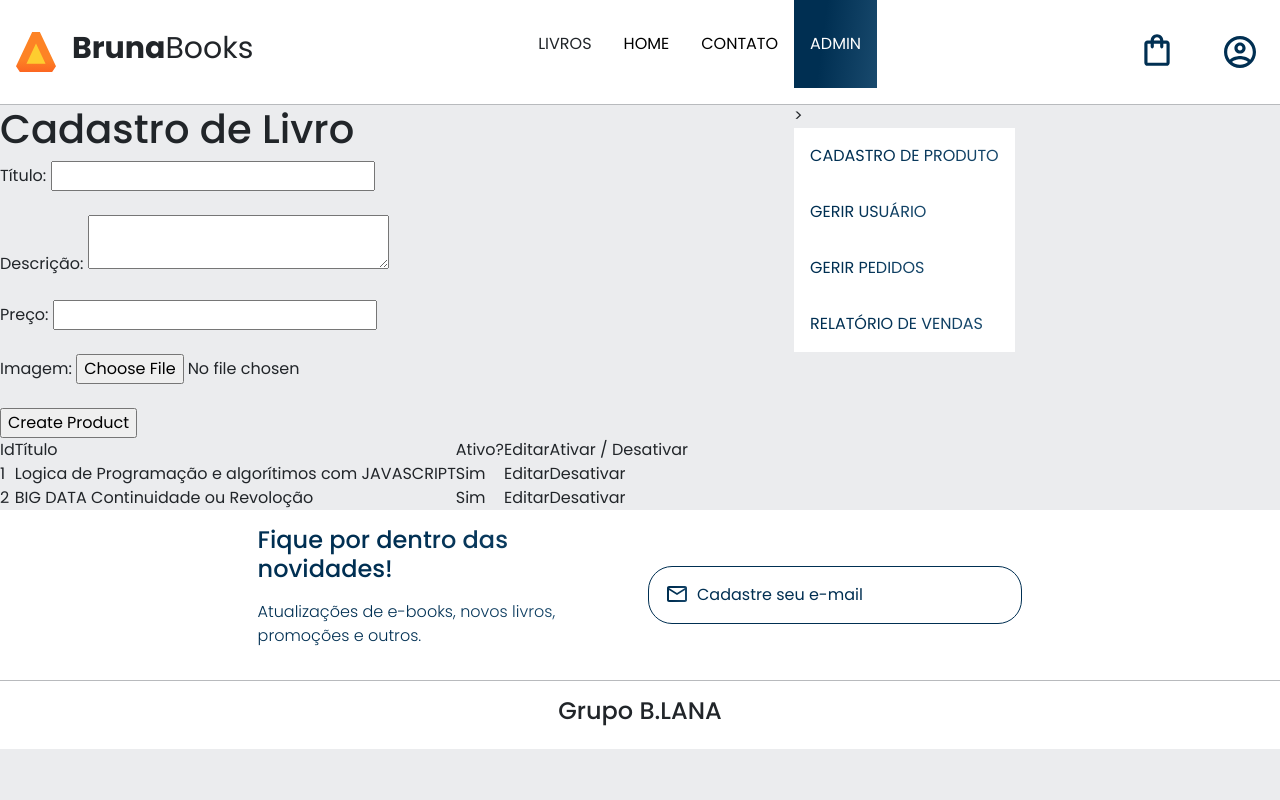
After one commit to BrunaLana/BrunaBooks, a PHP site: page /Views/livrocreate.php in a window 1280 px wide, after a click on "ADMIN". The commit adds this page. Run offline with PHP 8.4, Linux system fonts and the light colour scheme; data comes from the database, SQL or seed files in the repository; both versions use the stored data as it was after the commit.

Commit message:
adicionando arquivos novos e estruturando a applicacao

```diff
--- /dev/null
+++ b/Controllers/LivrosController.php
@@ -0,0 +1,46 @@
+<?php
+include('../conn.php');
+session_start();
+$conn = getDatabaseConnection();
+
+if ($_SERVER["REQUEST_METHOD"] == "POST") {
+
+    global $conn;
+
+    if ($conn->connect_error) {
+        die("Conexão falhou: " . $conn->connect_error);
+    }
+
+    $titulo = $_POST['titulo'];
+    $descricao = $_POST["descricao"];
+    $preco = $_POST["preco"];
+    $imagem = base64_encode(file_get_contents($_FILES["imagem"]['tmp_name']));
+
+    createLivro($titulo, $descricao, $preco, $imagem);
+}
+
+function getAll()
+{
+    global $conn;
+    $resultado = mysqli_query($conn, 'SELECT * FROM tbl_products');
+    $conn -> close();
+    return $resultado;
+}
+
+function createLivro($titulo, $descricao, $preco, $imagem)
+{
+    global $conn;
+    $sql = "INSERT INTO tbl_products (productName, productDesc, productImg,productPrice,isActive)
+    VALUES ( '$titulo' ,'$descricao','$imagem', $preco, true)";
+
+    if ($conn->query($sql) === TRUE) {
+        echo  "<script>alert('O produto foi insertido com sucesso!');location.href='../views/livroCreate.php';</script>";
+        exit();
+    }
+
+    $conn->close();
+}
+
+function updateLivro($id, $name, $description, $price, $image) {}
+
+function getLivro($id) {}
--- /dev/null
+++ b/Views/livroCreate.php
@@ -0,0 +1,148 @@
+<?php
+include('../Controllers/LivrosController.php');
+?>
+<!DOCTYPE html>
+<html>
+
+<head>
+    <meta charset="UTF-8">
+    <meta name="viewport" content="width=device width, initial-scale=1.0">
+    <title>BrunaBooks</title>
+
+    <script src="https://cdn.jsdelivr.net/npm/@popperjs/core@2.11.8/dist/umd/popper.min.js" integrity="sha384-I7E8VVD/ismYTF4hNIPjVp/Zjvgyol6VFvRkX/vR+Vc4jQkC+hVqc2pM8ODewa9r" crossorigin="anonymous"></script>
+    <script src="https://cdn.jsdelivr.net/npm/bootstrap@5.3.3/dist/js/bootstrap.min.js" integrity="sha384-0pUGZvbkm6XF6gxjEnlmuGrJXVbNuzT9qBBavbLwCsOGabYfZo0T0to5eqruptLy" crossorigin="anonymous"></script>
+    <script src="https://cdn.jsdelivr.net/npm/bootstrap@5.3.3/dist/js/bootstrap.bundle.min.js" integrity="sha384-YvpcrYf0tY3lHB60NNkmXc5s9fDVZLESaAA55NDzOxhy9GkcIdslK1eN7N6jIeHz" crossorigin="anonymous"></script>
+
+    <link rel="stylesheet" href="../reset.css">
+    <link rel="preconnect" href="https://fonts.googleapis.com">
+    <link rel="preconnect" href="https://fonts.gstatic.com" crossorigin>
+    <link href="https://fonts.googleapis.com/css2?family=Poppins:wght@300;400;500;700&display=swap" rel="stylesheet">
+    <link rel="stylesheet" href="https://cdn.jsdelivr.net/npm/swiper@8/swiper-bundle.min.css" />
+    <link href="https://fonts.googleapis.com/css2?family=Josefin+Sans:wght@400;700&display=swap" rel="stylesheet">
+    <link href="https://cdn.jsdelivr.net/npm/bootstrap@5.3.3/dist/css/bootstrap.min.css" rel="stylesheet" integrity="sha384-QWTKZyjpPEjISv5WaRU9OFeRpok6YctnYmDr5pNlyT2bRjXh0JMhjY6hW+ALEwIH" crossorigin="anonymous">
+
+    <link rel="stylesheet" href="../style.css">
+
+</head>
+<header class="cabecalho">
+    <div class="containers">
+        <input type="checkbox" id="menu" class="container__botao">
+        <label for="menu" class="container__rotulo">
+            <span class="cabecalho__menu-hamburguer container__imagem"></span>
+        </label>
+        <ul class="lista-menu">
+            <li class="lista-menu__titulo">Livros</li>
+            <li class="lista-menu__item"><a href="#" class="lista-menu__link">Home</a></li>
+            <li class="lista-menu__item"><a href="#" class="lista-menu__link">Todos</a></li>
+            <li class="lista-menu__item"><a href="#" class="lista-menu__link">Programação</a></li>
+            <li class="lista-menu__item"><a href="#" class="lista-menu__link">Redes</a></li>
+            <li class="lista-menu__item"><a href="#" class="lista-menu__link">Design & UX</a></li>
+        </ul>
+        <img src="../Icons/Logo.svg" alt="logo BrunaBooks" class="container__imagem">
+        <h1 class="container__titulo"><b class="container__titulo--negrito">Bruna</b>Books</h1>
+    </div>
+    <ul class="opcoes">
+        <input type="checkbox" id="opcoes-menu" class="opcoes__botao">
+        <label for="opcoes-menu" class="opcoes__rotulo">
+            <li class="opcoes__item">Livros</li>
+        </label>
+        <ul class="lista-menu">
+            <li class="lista-menu__item"><a href="livros.php" class="lista-menu__link">Todos</a></li>
+            <li class="lista-menu__item"><a href="#" class="lista-menu__link">Programação</a></li>
+            <li class="lista-menu__item"><a href="#" class="lista-menu__link">Redes</a></li>
+            <li class="lista-menu__item"><a href="#" class="lista-menu__link">Design & UX</a></li>
+        </ul>
+
+        <li class="opcoes__item"><a href="#" class="opcoes__link">Home</a></li>
+        <li class="opcoes__item"><a href="#" class="opcoes__link">Contato</a></li>
+        <?php
+        if (true)
+            echo '<ul class="menu-admin">
+                    <input type="checkbox" id="opcoes-menu-admin" class="opcoes__botao__admin">
+                    <label for="opcoes-menu-admin" class="opcoes__rotulo__admin">
+                        <li class="opcoes__item__admin">ADMIN</li>
+                    </label>
+                    <ul class="lista-menu-admin" style="z-index:9999;">>
+                        <li class="lista-menu__item"><a href="#" class="lista-menu__link">Cadastro de Produto</a></li>
+                        <li class="lista-menu__item"><a href="#" class="lista-menu__link">Gerir Usuário</a></li>
+                        <li class="lista-menu__item"><a href="#" class="lista-menu__link">Gerir Pedidos</a></li>
+                        <li class="lista-menu__item"><a href="#" class="lista-menu__link">Relatório de Vendas</a></li>
+                    </ul>
+                </ul>'
+        ?>
+    </ul>
+    <div class="containers">
+        <a href="#" class="container__link">
+            <img src="../Icons/Compras.svg" alt="Carrinho de compra" class="container__imagem">
+            <p class="container__texto">Minha sacola</p>
+        </a>
+        <a href="#" class="container__link">
+            <img src="../Icons/Usuário.svg" alt="Meu perfil" class="container__imagem">
+            <p class="container__texto">Meu perfil</p>
+        </a>
+    </div>
+</header>
+<hr />
+
+<body>
+    <h1>Cadastro de Livro</h1>
+    <section class="cadastro_Livros">
+        <form action="../controllers/LivrosController.php" method="POST" enctype="multipart/form-data">
+
+            <label for="title">Título:</label>
+            <input type="text" id="title" name="titulo" required><br><br>
+
+            <label for="description">Descrição:</label>
+            <textarea id="description" name="descricao" required></textarea><br><br>
+
+            <label for="price">Preço:</label>
+            <input type="number" id="price" name="preco" step="0.01" required><br><br>
+
+            <label for="imagem">Imagem:</label>
+            <input type="file" id="imagem" name="imagem" accept="image/*" required><br><br>
+
+            <input type="submit" value="Create Product">
+
+        </form>
+    </section>
+    <section class="listagem Livroes">
+        <?php
+         $books = getAll();
+         echo '<table>
+                <thead>
+                    <tr>
+                        <th>Id</th>
+                        <th>Título</th>
+                        <th>Ativo?</th>
+                        <th>Editar</th>
+                        <th>Ativar / Desativar</th>
+                    </tr>
+                </thead>
+                <tbody>';
+         while ($book = $books->fetch_assoc()):
+             echo  '<tr>
+                        <td>'.$book['productId'].'</td>
+                        <td>'.$book['productName'].'</td>
+                        <td>'.($book['isActive']==1? "Sim": "Não").'</td>
+                        <td>Editar</td>
+                        <td>'.($book['isActive']==1? "Desativar": "Ativar").'</td>
+                    </tr>';
+         endwhile;
+         echo ' </tbody>
+               </table>'
+        ?>
+    </section>
+    <section class="contato">
+        <div class="contato__descricao">
+            <h2 class="contato__titulo">Fique por dentro das novidades!</h2>
+            <p class="contato__texto">Atualizações de e-books, novos livros, promoções e outros.</p>
+        </div>
+        <input type="email" placeholder="Cadastre seu e-mail" class="contato__email">
+    </section>
+    <hr />
+    <footer class="rodape">
+        <h2 class="rodape__titulo">Grupo B.LANA</h2>
+    </footer>
+</body>
+
+</html>
--- a/style.css
+++ b/style.css
@@ -5,7 +5,7 @@
 @import url("styles/contato.css");
 @import url("styles/rodape.css");
 
-:root{
+:root {
     --cor-de-fundo: #EBECEE;
     --branco: #FFFFFF;
     --laranja: #EB9B00;
@@ -24,3 +24,7 @@ body {
     font-size: 16px;
     font-weight: 400;
 }
+
+.mouseon {
+    cursor: pointer;
+}
--- a/styles/header.css
+++ b/styles/header.css
@@ -15,9 +15,9 @@
     position: relative;
 }
 
-.container {
-    display:flex ;
-    align-items: center;
+.containers {
+    display: flex !important;
+    align-items: center !important;
 }
 
 .container__imagem {
@@ -29,13 +29,33 @@
     position: absolute;
     top: 100%;
     width: 45vw;
+    z-index:999;
+    padding: 0;
+}
+
+.lista-menu-admin {
+    display: none;
+    position: absolute;
+    top: 100%;
+    width: 45vw;
+    z-index:999;
+    padding: 0;
+}
+
+.menu-admin{
+    padding: 0;
 }
 
 .container__botao:checked~.lista-menu {
     display: block;
 }
 
-.lista-menu__titulo,.lista-menu__item  {
+.container__botao:checked~.lista-menu-admin {
+    display: block;
+}
+
+.lista-menu__titulo,
+.lista-menu__item {
     padding: 1em;
     background-color: var(--branco);
 }
@@ -57,7 +77,7 @@
     display: none;
 }
 
-.container__titulo{
+.container__titulo {
     display: none;
 }
 
@@ -65,15 +85,15 @@
     display: none;
 }
 
-.container__texto{
+.container__texto {
     display: none;
 }
 
-.container__botao:checked~ .container__rotulo> .cabecalho__menu-hamburguer{
+.container__botao:checked~.container__rotulo>.cabecalho__menu-hamburguer {
     background-image: url("../Icons/Menu\ Aberto.svg");
 }
 
-.container__botao:checked ~.container__rotulo {
+.container__botao:checked~.container__rotulo {
     background: var(--azul-degrade);
 }
 
@@ -135,6 +155,34 @@
         padding: 2em 1em;
     }
 
+
+
+    .opcoes__botao__admin {
+        display: none;
+    }
+
+    .opcoes__botao__admin:checked~.lista-menu-admin {
+        display: block;
+        width: auto;
+    }
+
+    .opcoes__botao__admin:checked~.opcoes__rotulo__admin>.opcoes__item__admin {
+        background: var(--azul-degrade);
+        color: var(--branco);
+    }
+
+    .opcoes__item__admin {
+        padding: 0 1em;
+        text-transform: uppercase;
+
+    }
+
+    .opcoes__item__admin {
+        padding: 2em 1em;
+    }
+
+
+
     .lista-menu__item:hover {
         background: var(--azul-degrade);
     }
@@ -149,10 +197,10 @@
 
 @media screen and (min-width:1728px) {
     .container__link {
-        display: flex;
-        align-items: center;
-        text-decoration: none;
-        color: var(--preto);
+        display: flex !important;
+        align-items: center !important;
+        text-decoration: none !important;
+        color: var(--preto) !important;
     }
 
     .cabecalho {
```
Also changed, not shown: Views/livros.php (added, +120 -0 lines), conn.php (added, +32 -0 lines), index.php (+37 -12 lines), Icons/icons8-home-72.svg (renamed from icons8-home-72.svg), Script/site.js (added), database files/MusicaDBCreation.sql (added).
